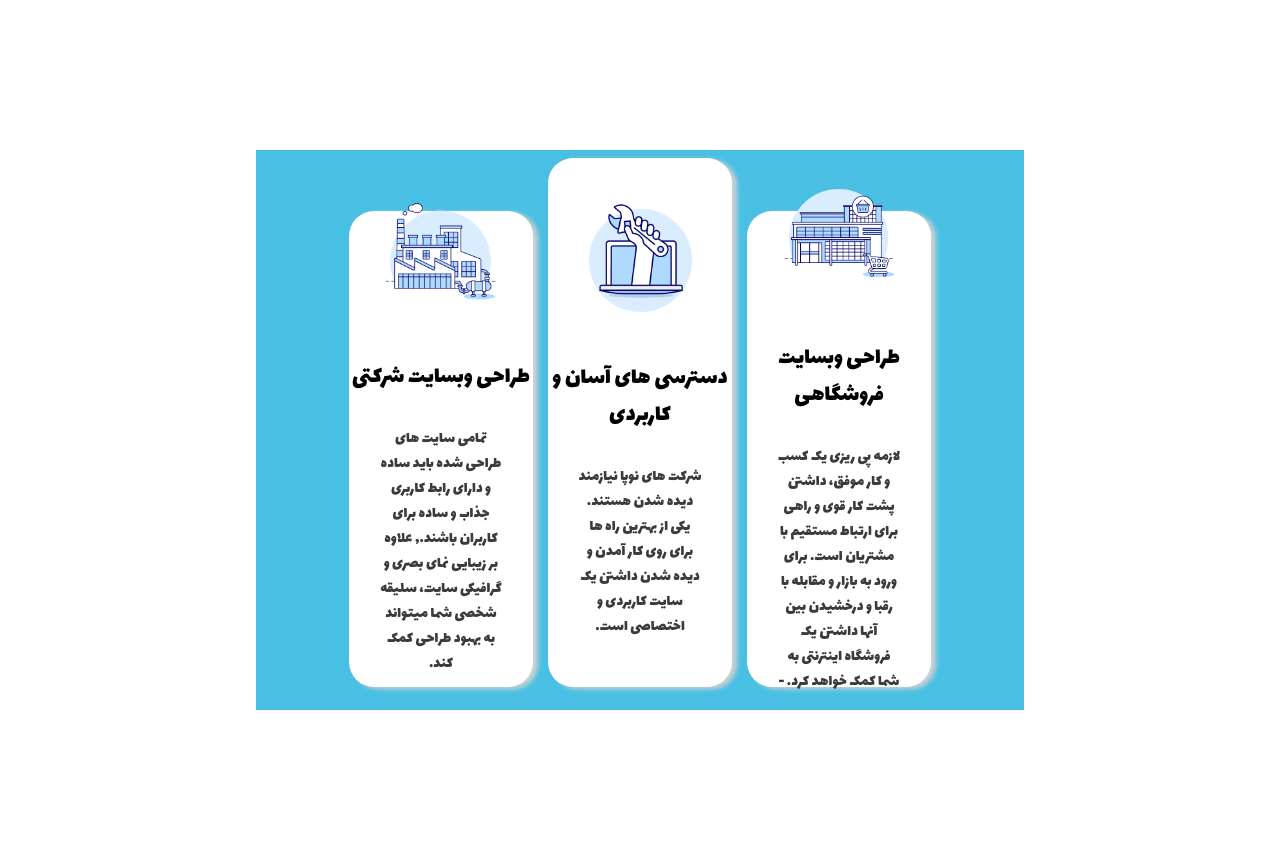
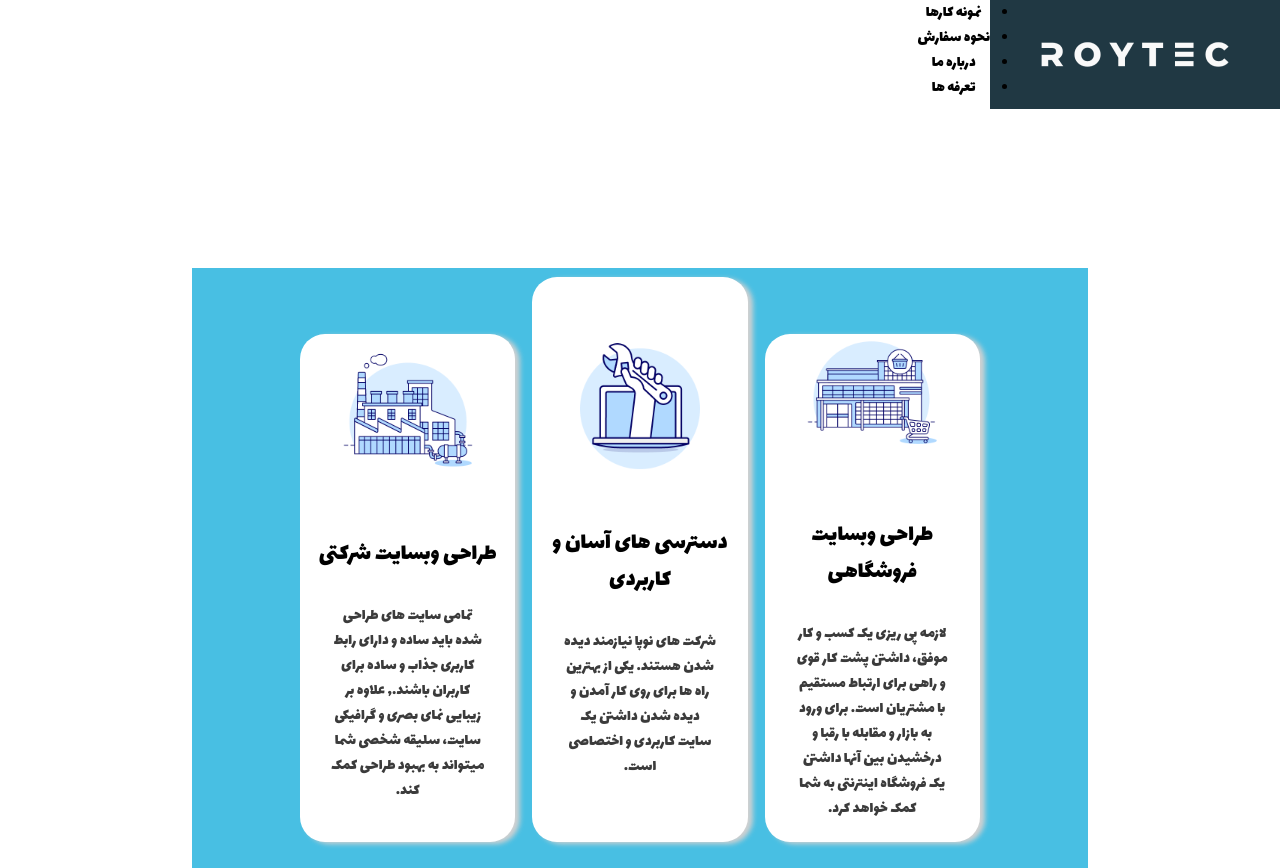
Before and after one commit to Mohammad-PanahiNik/Roytec, a React (Create React App) app: page / in a window 1280 px wide. Before the commit the page ends 800 px from the top, so only its background shows below. Built offline with nearby package versions, Linux system fonts and the light colour scheme.

Commit message:
add components

```diff
--- a/src/App.js
+++ b/src/App.js
@@ -1,10 +1,12 @@
 
 import './App.css';
 import Description from "./Components/description/description.jsx"
+import Header from "./Components/header/header.jsx"
 
 function App() {
   return (
     <div className="App">
+      <Header/>
       <Description/>
     </div>
   );
--- a/src/Components/description/description.css
+++ b/src/Components/description/description.css
@@ -1,8 +1,8 @@
 
 .main-container {
     margin: 0 auto;
-    width: 60%;
-    height: 70vh;
+    width: 70%;
+    height: 75vh;
 }
 .main-description {
     margin: 150px 0 0 0 ;
--- a/src/Components/description/description.jsx
+++ b/src/Components/description/description.jsx
@@ -13,7 +13,7 @@ const Description = () => {
                         <h3>طراحی وبسایت فروشگاهی</h3>
                         <p> لازمه پی ریزی یک کسب و کار موفق، داشتن پشت کار قوی و راهی برای ارتباط مستقیم با مشتریان است.
                             برای ورود به بازار و مقابله با رقبا و درخشیدن بین آنها داشتن یک فروشگاه اینترنتی به شما کمک خواهد کرد.
-                        -</p>
+                        </p>
 
                     </div>
                 </div>
--- /dev/null
+++ b/src/Components/header/header.css
@@ -0,0 +1,3 @@
+.header {
+    display: flex;
+}
--- /dev/null
+++ b/src/Components/header/header.jsx
@@ -0,0 +1,21 @@
+import React from "react"
+import "./header.css"
+import logo from "../Assets/logo.png"
+
+const Header = () => {
+    return (
+        <div className="header">
+            <div className="logo">
+                <img src={logo} alt="" />
+            </div>
+            <ul className="header-option">
+                <li>نمونه کارها</li>
+                <li>نحوه سفارش</li>
+                <li>درباره ما</li>
+                <li>تعرفه ها</li>
+            </ul>
+        </div>
+    )
+}
+
+export default Header
```
Also changed, not shown: src/Components/Assets/logo.png (added), src/Components/goals/goals.css (added), src/Components/goals/goals.jsx (added), src/Components/introduction/introduction.css (added), src/Components/introduction/introductioni.jsx (added).
